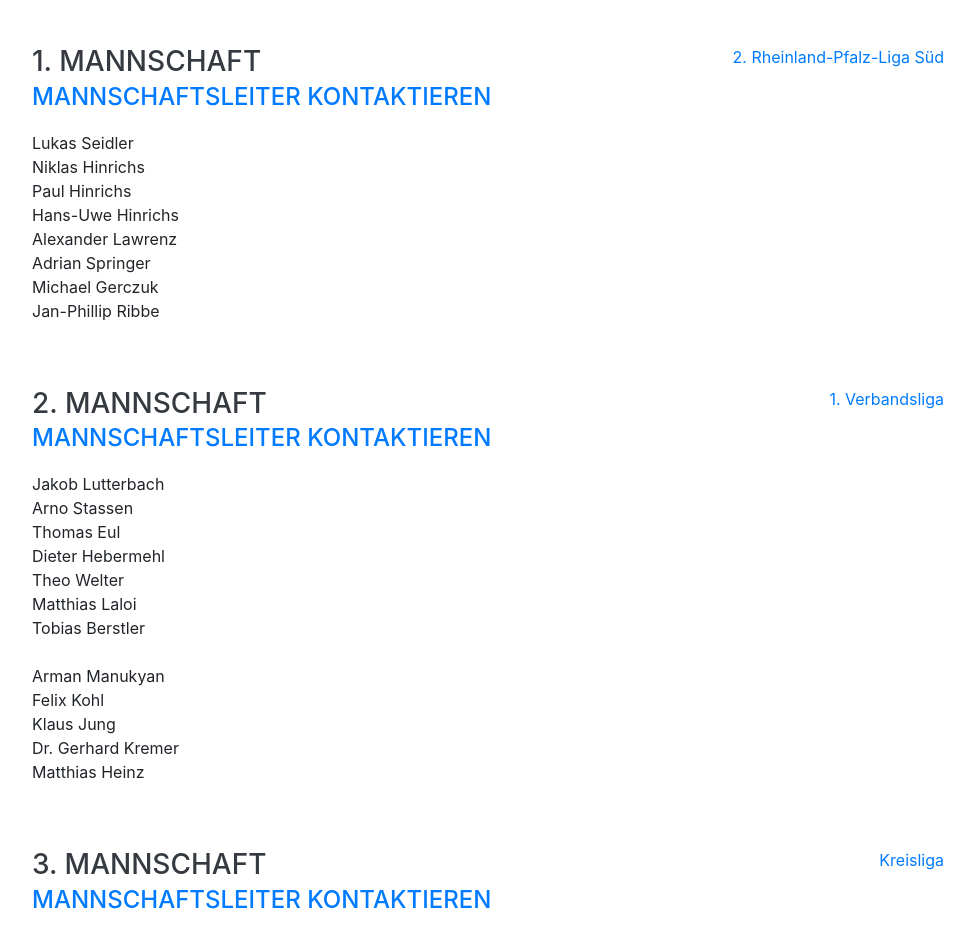
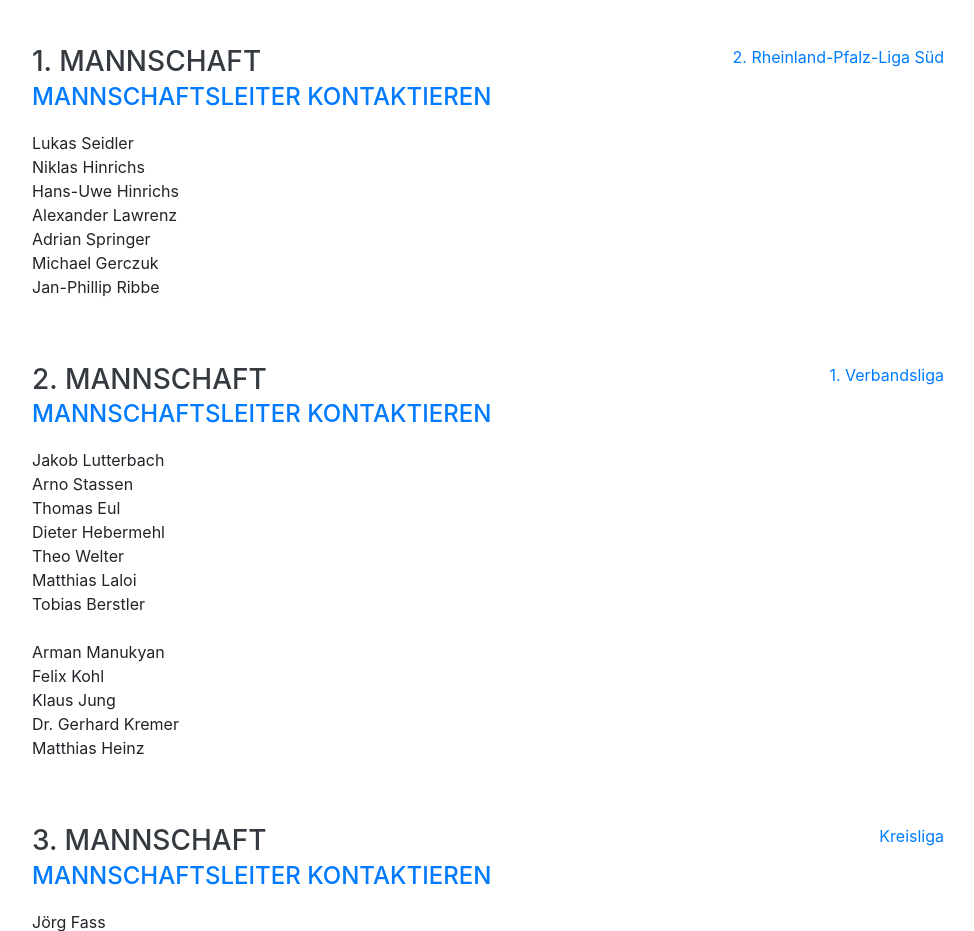
Before and after one commit to fabianscode/fabianscode.github.io, a website with bundled scripts: page index.html in a window 1280 px wide. Shown: the part 2223-3154 px from the top of the page, without its empty margins (288-1262 px from the left). Built offline with nearby package versions, Linux system fonts and the light colour scheme; files whose address does not match are found by name; a web font is replaced by a local one.

Commit message:
update index.html

```diff
--- a/index.html
+++ b/index.html
@@ -242,7 +242,6 @@
 		<p>
 			Lukas Seidler<br>
 			Niklas Hinrichs<br>
-			Paul Hinrichs<br>
 			Hans-Uwe Hinrichs<br>
 			Alexander Lawrenz<br>
 			Adrian Springer<br>
```
